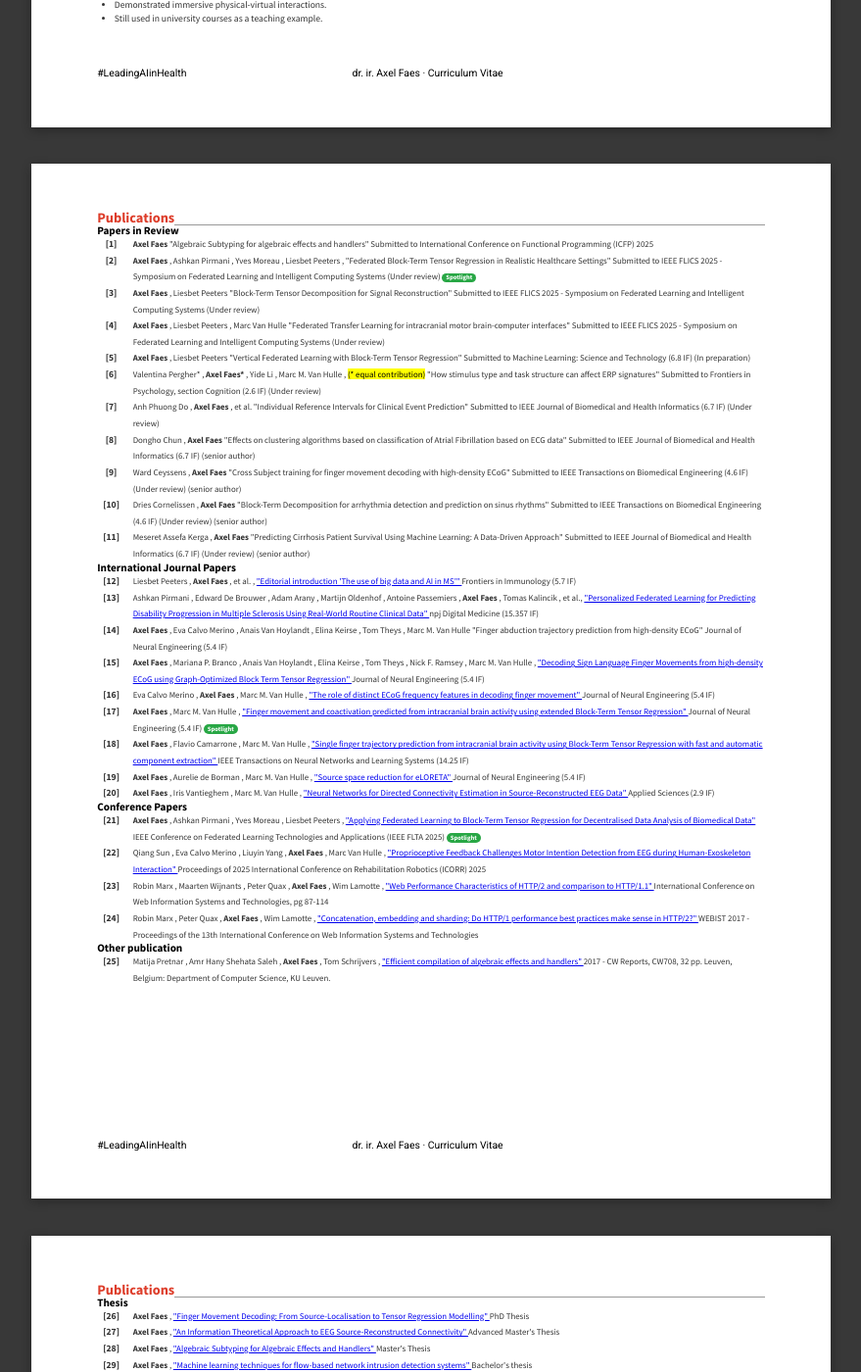
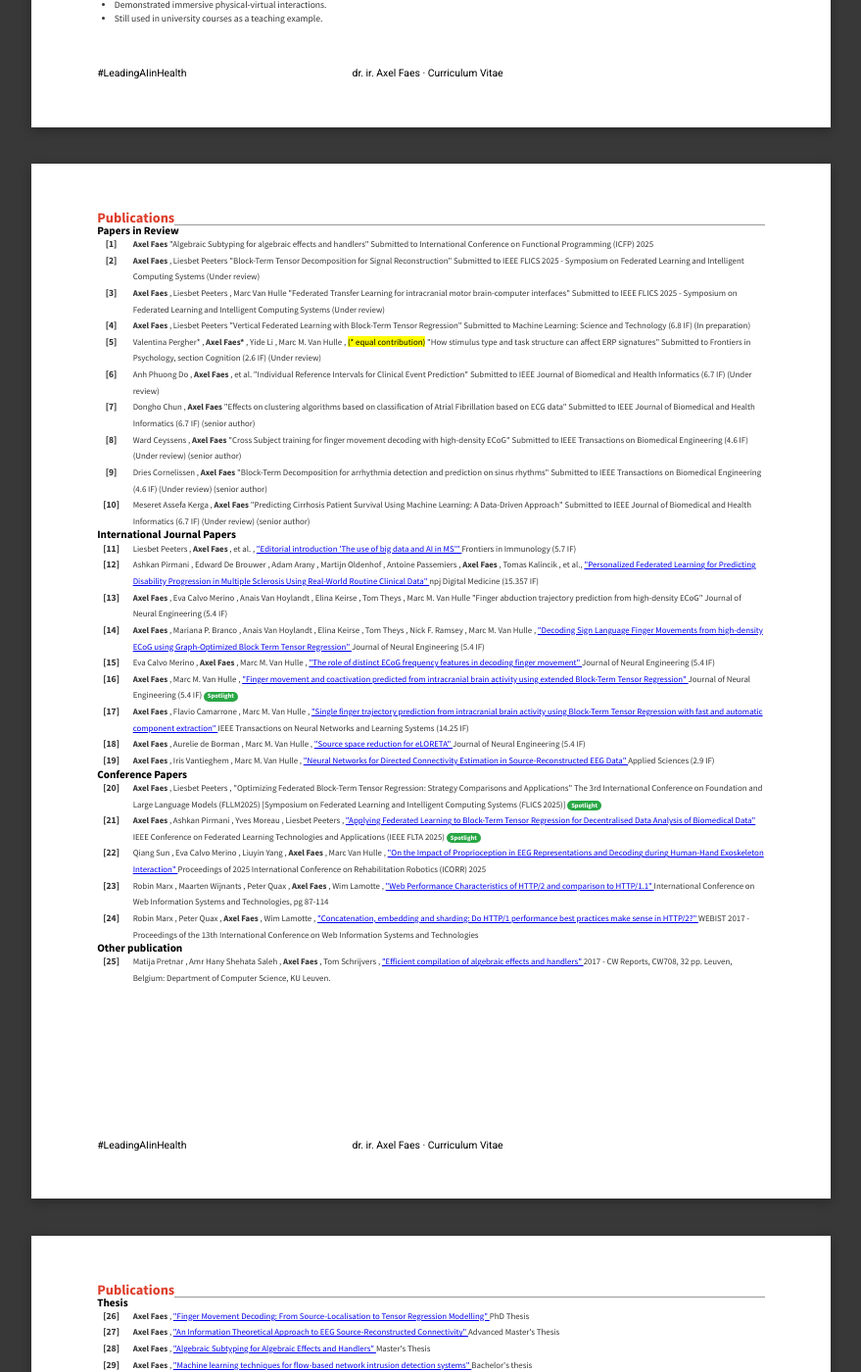
Before and after one commit to TheAxeC/theaxec.github.io, a Jekyll site: the page built from _pages/cv.md, in a window 1280 px wide and 1400 px high, scrolled down 2058 px. Shown: the whole window at 98% size, without its empty margins (200-1079 px from the left). Built offline with Jekyll 4.4.1, drawn with Linux system fonts in a browser that asks for light colours; a style sheet for code colours, icons or effects is not loaded; some of the changed lines change nothing that is shown; some of the changed text lies outside the part shown.

Commit message:
update publications and add run script

```diff
--- a/_data/data.yml
+++ b/_data/data.yml
@@ -28,6 +28,9 @@ references:
     - name: Marc Van Hulle
       email: marc.vanhulle[at]kuleuven.be
       reason: Full Professor (PhD advisor) Laboratory for Neuro- and Psychophysiology
+    - name: Yves Moreau
+      email: yves.moreau[at]kuleuven.be
+      reason: Full Professor (Collaborator)
 
 experience:
   title: Work & Research Experience
@@ -209,6 +212,14 @@ students:
 news:
     title: Talks, presentations and other media
     content:
+      - title: Optimizing Federated Block-Term Tensor Regression - Strategy Comparisons and Applications
+        duration: 2025
+        location: Symposium on Federated Learning and Intelligent Computing Systems (FLICS)
+        cover: /assets/images/covers/about-researchstay.webp
+      - title: Federated Learning for Healthcare - From Brain-Computer Interfaces to Disease Prediction
+        duration: 2025
+        location: IEEE FLTA (International Conference on Federated Learning Technologies and Applications)
+        cover: /assets/images/covers/about-researchstay.webp
       - title: OHDSI Europe Symposium 2025
         duration: 2025
         location: OHDSI Europe Symposium
--- a/_data/publications.yml
+++ b/_data/publications.yml
@@ -10,17 +10,6 @@ papers-in-preparation:
           pub_date: 2025
           cover: /assets/images/covers/publication-journal.webp
           abstract: ""
-        - authors: Axel Faes, Ashkan Pirmani, Yves Moreau, Liesbet Peeters
-          title: Federated Block-Term Tensor Regression in Realistic Healthcare Settings
-          url: ""
-          book: "IEEE FLICS 2025 - Symposium on Federated Learning and Intelligent Computing Systems"
-          pub_pre: "Submitted to "
-          pub_post: '(Under review)'
-          pub_last: '<span class="badge badge-pill badge-custom badge-success">Spotlight</span>'
-          pub_date: 2024
-          selected: true
-          cover: /assets/images/covers/publication-journal.webp
-          hide: false
         - authors: Axel Faes, Liesbet Peeters
           title: "Block-Term Tensor Decomposition for Signal Reconstruction"
           url: ""
@@ -209,6 +198,19 @@ journal:
 conference:
     title: Conference Papers
     papers:
+        - authors: Axel Faes, Liesbet Peeters
+          title: "Optimizing Federated Block-Term Tensor Regression: Strategy Comparisons and Applications"
+          url: ""
+          book: "The 3rd International Conference on Foundation and Large Language Models (FLLM2025)"
+          # pub_pre: "Submitted to "
+          pub_post: '[Symposium on Federated Learning and Intelligent Computing Systems (FLICS 2025)]'
+          pub_last: '<span class="badge badge-pill badge-custom badge-success">Spotlight</span>'
+          pub_date: 2025
+          selected: true
+          cover: /assets/images/covers/publication-journal.webp
+          hide: false
+          abstract: >-
+            Block-Term Tensor Regression (BTTR) is a multilinear modeling framework suited for high-dimensional biomedical data, but its centralized implementation conflicts with privacy and regulatory constraints. To overcome this, we propose Federated Block-Term Tensor Regression (FBTTR), which integrates BTTR into a federated learning setting. We systematically evaluate multiple federated aggregation strategies, including FedAvg, FedYogi, and FedAdam, to assess their effect on model performance and stability. Experiments on the BCI Competition IV dataset demonstrate that the choice of strategy strongly influences predictive accuracy: FedAvg yields the most stable and accurate results across subjects, while adaptive methods such as FedYogi and FedAdam show less consistent performance. These findings highlight the importance of strategy selection in federated learning and establish FBTTR as a practical approach for privacy-preserving analysis of multi-institutional biomedical data.
         - authors: Axel Faes, Ashkan Pirmani, Yves Moreau, Liesbet Peeters
           title: Applying Federated Learning to Block-Term Tensor Regression for Decentralised Data Analysis of Biomedical Data
           url: "/publications/conference/2412.06815v1.pdf"
@@ -226,12 +228,19 @@ conference:
 
             Empirical evaluations highlight the robustness and scalability of FBTTR, achieving predictive performance comparable to centralized models while significantly reducing privacy concerns. Additionally, the algorithm is computationally efficient, making it viable for real-world deployment where timely predictions are critical. By offering a scalable and privacy-preserving solution, FBTTR has the potential to advance predictive analytics across multiple domains, including healthcare and brain-computer interface applications. Notably, FBTTR is developed as open-source software, promoting transparency and fostering collaboration within the research community.
         - authors: Qiang Sun, Eva Calvo Merino, Liuyin Yang, Axel Faes, Marc Van Hulle
-          title: Proprioceptive Feedback Challenges Motor Intention Detection from EEG during Human-Exoskeleton Interaction
+          title: On the Impact of Proprioception in EEG Representations and Decoding during Human-Hand Exoskeleton Interaction
           url: "/publications/conference/On_the_Impact_of_Proprioception_in_EEG_Representations_and_Decoding_During_Human-Hand_Exoskeleton_Interaction.pdf"
           pub_date: 2025
           cover: /assets/images/covers/publication-conference.webp
           book: "Proceedings of 2025 International Conference on Rehabilitation Robotics (ICORR) 2025"
-          abstract: ""
+          abstract: >-
+            Controlling a hand exoskeleton based on electroencephalogram (EEG)-based brain-computer interfacing (BCI) holds promise for human motor augmentation and neurorehabilitation. To achieve natural control, a critical step is to understand the impact of proprioception provided by the exoskeleton during interaction.
+
+            In this study, we aim to approach this goal by quantifying EEG representations and BCI performance. We monitored full-scalp EEG in 25 healthy subjects while they performed different finger movement tasks with a cable-driven hand exoskeleton. Each task involved three movement modalities: imagined (IM), passive (PM), and congruent imagined and passive (IPM) finger flexion.
+
+            We found that alpha (8-13 Hz) and beta (13-30 Hz) band desynchronization in the sensorimotor area was significantly stronger for PM and IPM tasks compared to IM, with no significant difference between PM and IPM. Using machine learning models, we achieved high accuracy in classifying exoskeleton-assisted movements from the rest condition (IPM vs. REST: 0.80 ± 0.07; PM vs. REST: 0.72 ± 0.10), with the IPM modality returning the highest accuracy. However, distinguishing between IPM and PM yielded only 0.61 ± 0.09, significantly lower than the condition of intention detection without the exoskeleton (IM vs. REST: 0.73 ± 0.08).
+
+            Our findings suggest that sensorimotor EEG activity can track proprioceptive feedback induced by the hand exoskeleton. While this feedback is pronounced and distinguishable, detecting motor intention during exoskeleton movement remains highly challenging. This highlights the need for advanced decoders and control strategies for the future development of continuous BCI-actuated hand exoskeletons.
         - authors: Robin Marx, Maarten Wijnants, Peter Quax, Axel Faes, Wim Lamotte
           title: "Web Performance Characteristics of HTTP/2 and comparison to HTTP/1.1"
           url: "/publications/conference/WebPerfCharacteristicsOfH2_MarxRobin_13aug2017.pdf"
```
Also changed, not shown: 3 other files.
